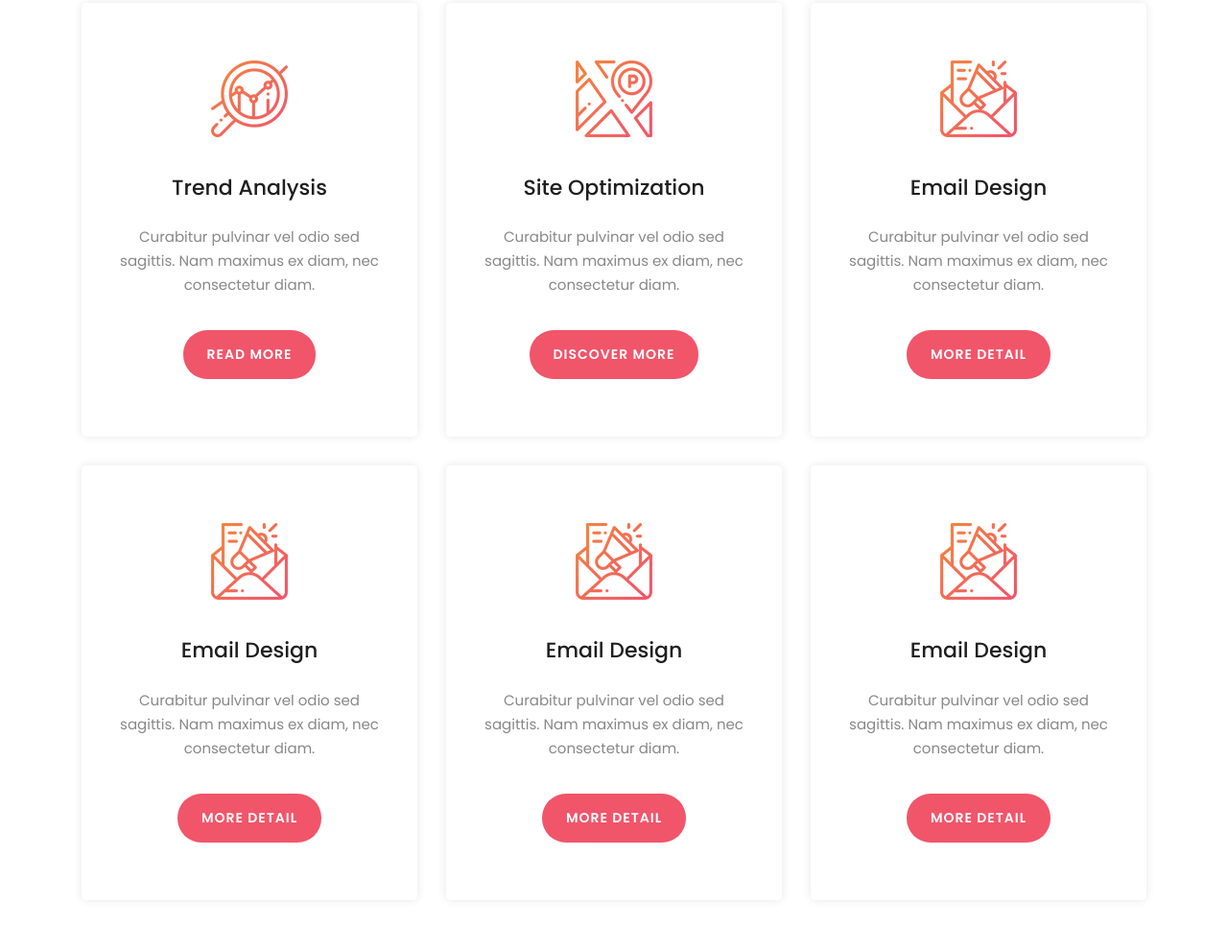
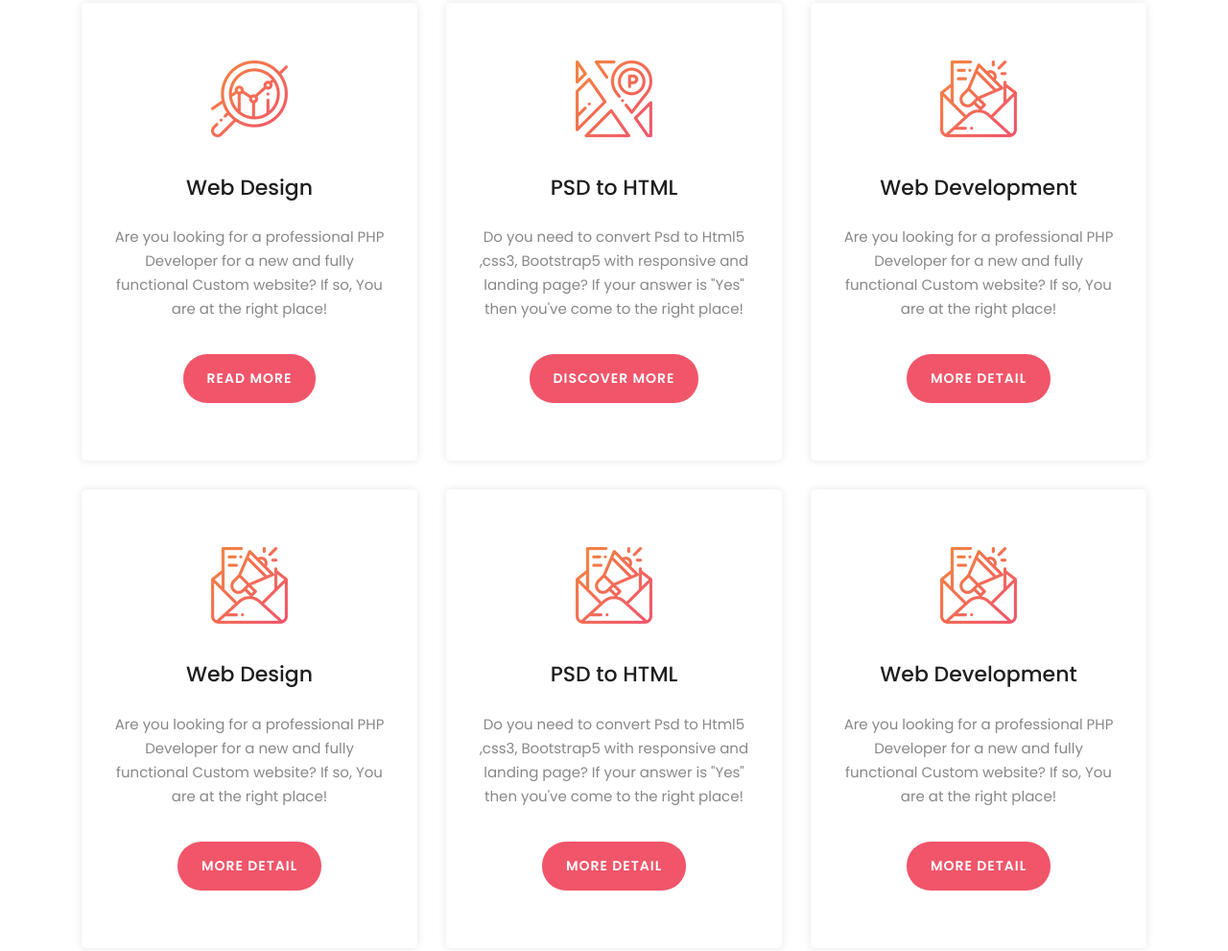
Before and after one commit to RonySorkar99/newProtfulo, a plain HTML site: page index.html in a window 1280 px wide. Shown: the part 1073-2064 px from the top of the page at 96% size. Drawn offline with Linux system fonts and the light colour scheme.

Commit message:
2nd commit

```diff
--- a/index.html
+++ b/index.html
@@ -111,8 +111,8 @@
                         <div class="features-icon">
                             <!-- <h2>01</h2> -->
                             <img src="assets/images/features-icon-1.png" alt="">
-                            <h4>Trend Analysis</h4>
-                            <p>Curabitur pulvinar vel odio sed sagittis. Nam maximus ex diam, nec consectetur diam.</p>
+                            <h4>Web Design</h4>
+                            <p>Are you looking for a professional PHP Developer for a new and fully functional Custom website? If so, You are at the right place!</p>
                             <a href="#testimonials" class="main-button">
                                 Read More
                             </a>
@@ -125,8 +125,10 @@
                         <div class="features-icon">
                             <!-- <h2>02</h2> -->
                             <img src="assets/images/features-icon-2.png" alt="">
-                            <h4>Site Optimization</h4>
-                            <p>Curabitur pulvinar vel odio sed sagittis. Nam maximus ex diam, nec consectetur diam.</p>
+                            <h4>PSD to HTML</h4>
+                            <p>Do you need to convert Psd to Html5 ,css3, Bootstrap5 with responsive and landing page?
+
+                                If your answer is "Yes" then you've come to the right place!</p>
                             <a href="#testimonials" class="main-button">
                                 Discover More
                             </a>
@@ -139,8 +141,8 @@
                         <div class="features-icon">
                             <!-- <h2>03</h2> -->
                             <img src="assets/images/features-icon-3.png" alt="">
-                            <h4>Email Design</h4>
-                            <p>Curabitur pulvinar vel odio sed sagittis. Nam maximus ex diam, nec consectetur diam.</p>
+                            <h4>Web  Development</h4>
+                            <p>Are you looking for a professional PHP Developer for a new and fully functional Custom website? If so, You are at the right place!</p>
                             <a href="#testimonials" class="main-button">
                                 More Detail
                             </a>
@@ -153,8 +155,8 @@
                         <div class="features-icon">
                             <!-- <h2>04</h2> -->
                             <img src="assets/images/features-icon-3.png" alt="">
-                            <h4>Email Design</h4>
-                            <p>Curabitur pulvinar vel odio sed sagittis. Nam maximus ex diam, nec consectetur diam.</p>
+                            <h4>Web Design</h4>
+                            <p>Are you looking for a professional PHP Developer for a new and fully functional Custom website? If so, You are at the right place!</p>
                             <a href="#testimonials" class="main-button">
                                 More Detail
                             </a>
@@ -167,8 +169,10 @@
                         <div class="features-icon">
                             <!-- <h2>05</h2> -->
                             <img src="assets/images/features-icon-3.png" alt="">
-                            <h4>Email Design</h4>
-                            <p>Curabitur pulvinar vel odio sed sagittis. Nam maximus ex diam, nec consectetur diam.</p>
+                            <h4>PSD to HTML</h4>
+                            <p>Do you need to convert Psd to Html5 ,css3, Bootstrap5 with responsive and landing page?
+
+                                If your answer is "Yes" then you've come to the right place!</p>
                             <a href="#testimonials" class="main-button">
                                 More Detail
                             </a>
@@ -181,8 +185,8 @@
                         <div class="features-icon">
                             <!-- <h2>06</h2> -->
                             <img src="assets/images/features-icon-3.png" alt="">
-                            <h4>Email Design</h4>
-                            <p>Curabitur pulvinar vel odio sed sagittis. Nam maximus ex diam, nec consectetur diam.</p>
+                            <h4>Web Development</h4>
+                            <p>Are you looking for a professional PHP Developer for a new and fully functional Custom website? If so, You are at the right place!</p>
                             <a href="#testimonials" class="main-button">
                                 More Detail
                             </a>
@@ -375,9 +379,9 @@
        <div class="container">
         <div class="row">
             <div class="cols col-md-3">
-                <i class="far fa-smile-wink"></i>
+                <i class="fas fa-thumbs-up"></i>
                 <div class="num">1246</div>
-                Speakers
+                Like
               </div>
 
               <div class="cols col-md-3">
@@ -387,15 +391,15 @@
               </div>
 
               <div class="cols col-md-3">
-                <i class="far fa-money-bill-alt"></i>
-                <div class="num">687</div>
-                Sells
+                <i class="fas fa-history"></i>
+                <div class="num">50</div>
+                 Project
               </div>
 
               <div class="cols col-md-3">
                 <i class="far fa-object-group"></i>
-                <div class="num">87</div>
-                Templates
+                <div class="num">47</div>
+                Happy Client
               </div>
          </div>
        </div>
```
